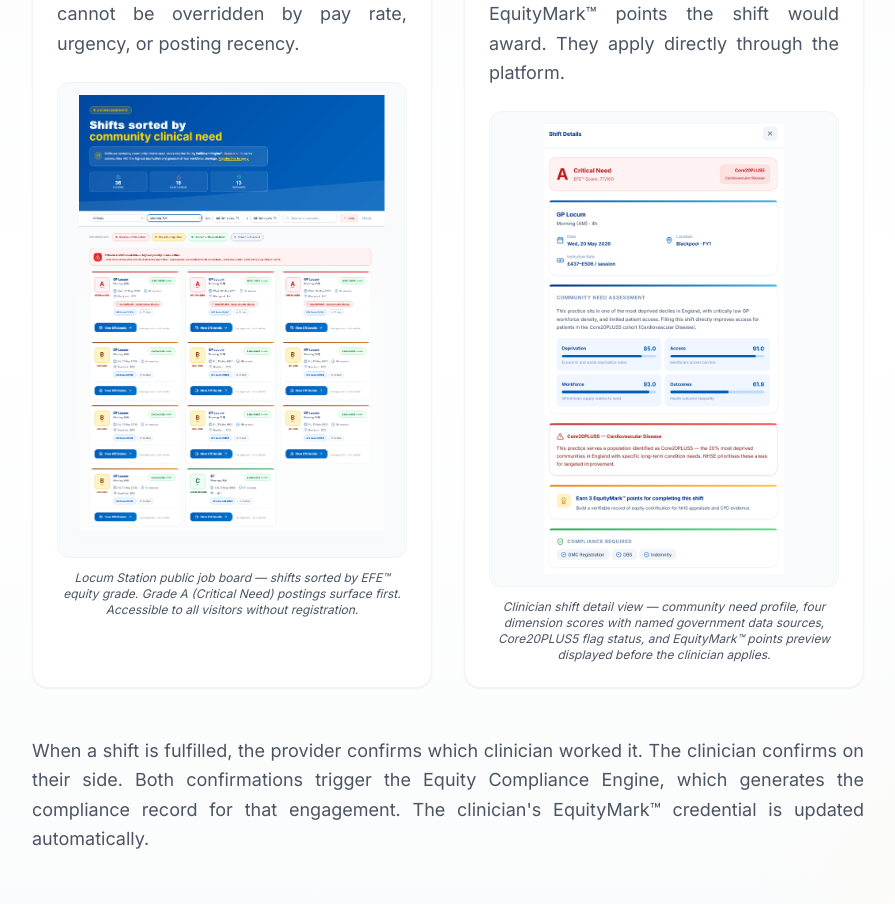
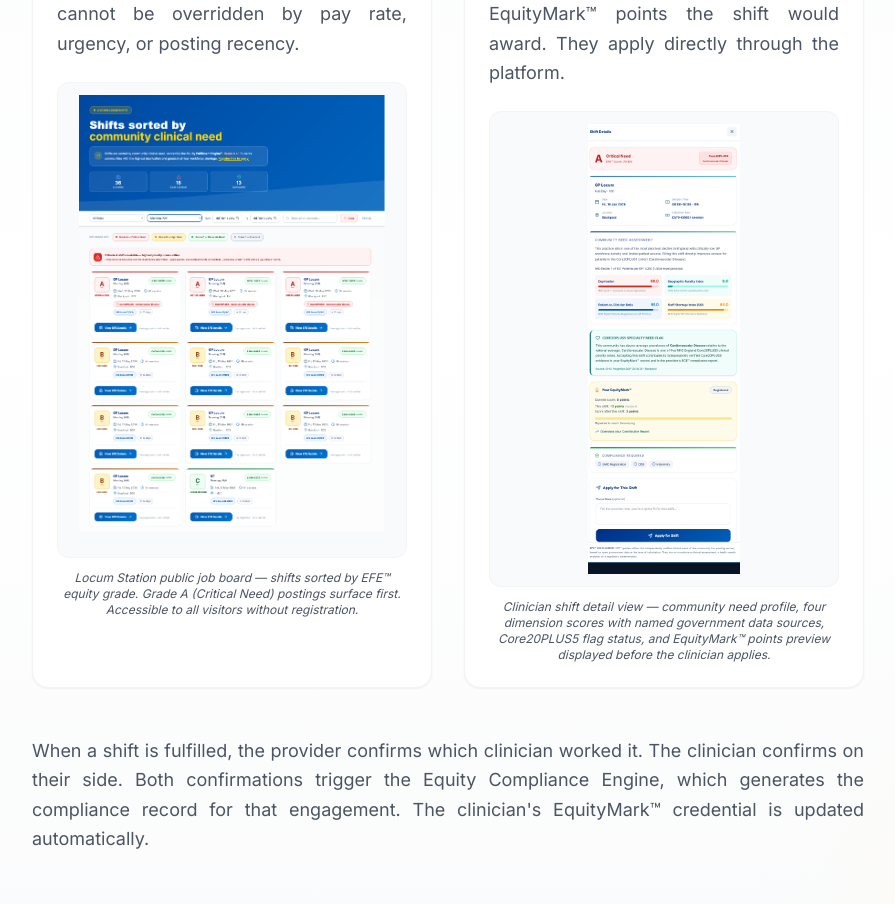
Before and after one commit to priopraos/priopraos-website, a React (Vite) app: page /locum-station in a window 1280 px wide. Shown: the part 1780-2684 px from the top of the page, without its empty margins (192-1087 px from the left). Built offline with nearby package versions, Linux system fonts and the light colour scheme; no server answers.

Commit message:
Deploy: 2026-06-06 03:40:55

```diff
--- a/src/pages/LocumStation.tsx
+++ b/src/pages/LocumStation.tsx
@@ -170,16 +170,16 @@
                     <button
                       type="button"
                       onClick={() => {
-                        setLightboxImage('/25.png');
+                        setLightboxImage('/Locum%20Station%20sd.png');
                         setLightboxAlt(SHIFT_DETAIL_CAPTION);
                       }}
                       className="relative group/image w-full block focus:outline-none focus-visible:ring-2 focus-visible:ring-emerald-600 focus-visible:ring-offset-2 rounded-lg"
                       aria-label="Enlarge clinician shift detail screenshot"
                     >
                       <img
-                        src="/25.png"
+                        src="/Locum%20Station%20sd.png"
                         alt={SHIFT_DETAIL_CAPTION}
-                        className="w-full h-auto max-h-[450px] object-contain object-center rounded-lg cursor-zoom-in transition-transform duration-300 group-hover/image:scale-[1.02]"
+                        className="w-full h-auto max-h-[450px] object-contain object-center rounded-md cursor-zoom-in transition-transform duration-300 group-hover/image:scale-[1.02]"
                       />
                       <div className="absolute inset-0 flex items-center justify-center opacity-0 group-hover/image:opacity-100 transition-opacity duration-300 rounded-lg pointer-events-none">
                         <div className="bg-black/40 rounded-full p-3 backdrop-blur-sm">
```
